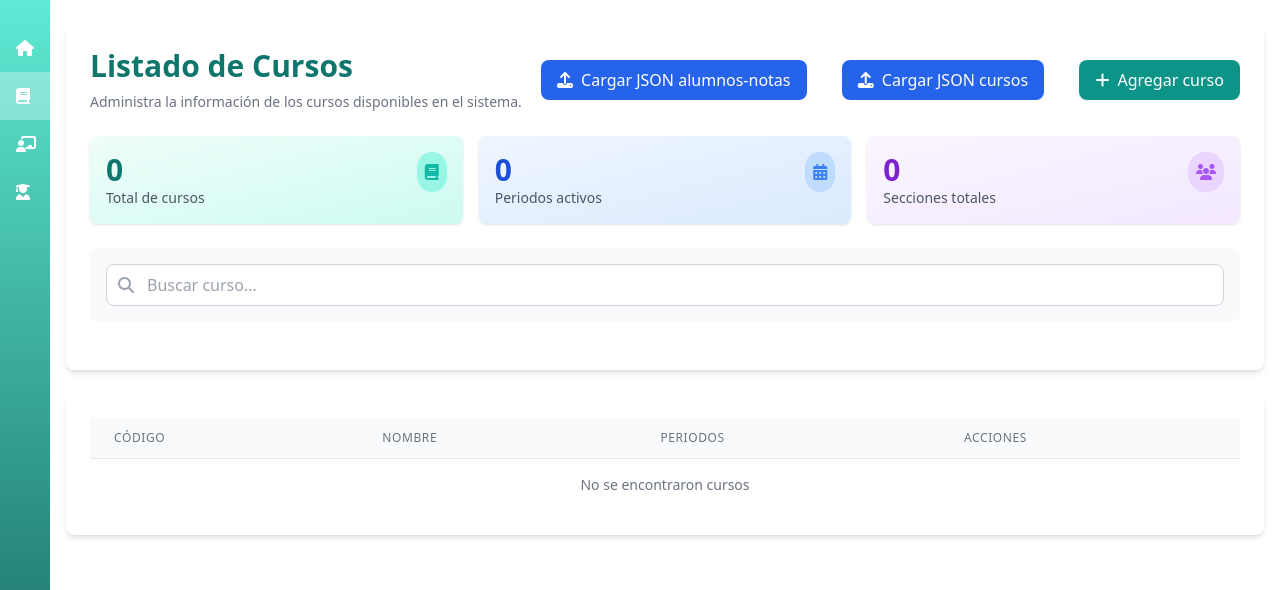
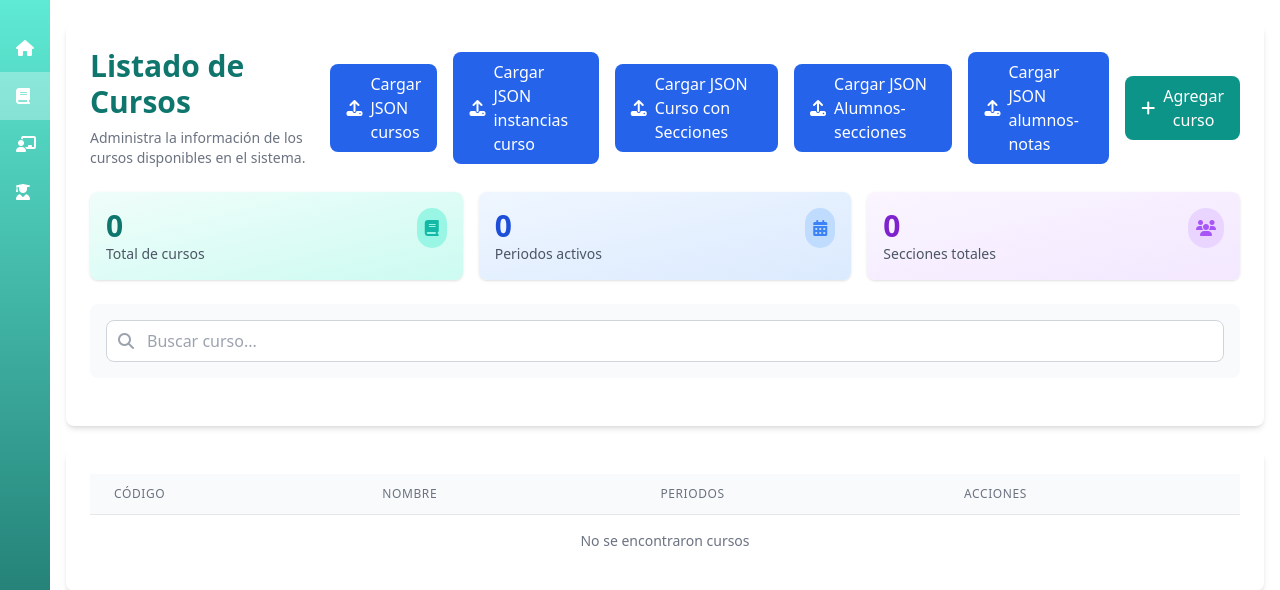
Before and after one commit to CodeByManu/SGA_Verificables, a Flask app: page /courses in a window 1280 px wide. Shown: the part 64-654 px from the top of the page. Run offline with Flask 3, Linux system fonts and the light colour scheme; some libraries are stand-ins or nearby versions.

Commit message:
fix: minor fixes, makin all files uploadable from the same poing

```diff
--- a/templates/courses/courses.html
+++ b/templates/courses/courses.html
@@ -12,16 +12,34 @@
             </div>
         </div>
         <div class="flex items-right mt-4 md:mt-0">
-            <label for="json-file-input-teachers" class="bg-blue-600 hover:bg-blue-700 text-white px-4 py-2 rounded-lg cursor-pointer transition-colors flex items-center mr-4">
+            <label for="json-file-input-course" class="bg-blue-600 hover:bg-blue-700 text-white px-4 py-2 rounded-lg cursor-pointer transition-colors flex items-center mr-4">
+                <i class="fas fa-upload mr-2"></i> Cargar JSON cursos
+            </label>
+            <input type="file" id="json-file-input-course" class="hidden" accept=".json" onchange="handleJsonUpload(this, '/upload/courses')">
+        </div>
+        <div class="flex items-right mt-4 md:mt-0">
+            <label for="json-file-input-periods" class="bg-blue-600 hover:bg-blue-700 text-white px-4 py-2 rounded-lg cursor-pointer transition-colors flex items-center mr-4">
+                <i class="fas fa-upload mr-2"></i> Cargar JSON instancias curso
+            </label>
+            <input type="file" id="json-file-input-periods" class="hidden" accept=".json" onchange="handleJsonUpload(this, '/upload/periods')">
+        </div>
+        <div class="flex items-right mt-4 md:mt-0">
+            <label for="json-file-input-sections-eval" class="bg-blue-600 hover:bg-blue-700 text-white px-4 py-2 rounded-lg cursor-pointer transition-colors flex items-center mr-4">
+                <i class="fas fa-upload mr-2"></i> Cargar JSON Curso con Secciones
+            </label>
+            <input type="file" id="json-file-input-sections-eval" class="hidden" accept=".json" onchange="handleJsonUpload(this, '/upload/sections_with_eval')">
+        </div>
+        <div class="flex items-right mt-4 md:mt-0">
+            <label for="json-file-input-students-section" class="bg-blue-600 hover:bg-blue-700 text-white px-4 py-2 rounded-lg cursor-pointer transition-colors flex items-center mr-4">
+                <i class="fas fa-upload mr-2"></i> Cargar JSON Alumnos-secciones
+            </label>
+            <input type="file" id="json-file-input-students-section" class="hidden" accept=".json" onchange="handleJsonUpload(this, '/upload/students_section')">
+        </div>
+        <div class="flex items-right mt-4 md:mt-0">
+            <label for="json-file-input-grades" class="bg-blue-600 hover:bg-blue-700 text-white px-4 py-2 rounded-lg cursor-pointer transition-colors flex items-center mr-4">
                 <i class="fas fa-upload mr-2"></i> Cargar JSON alumnos-notas
             </label>
-            <input type="file" id="json-file-input-teachers" class="hidden" accept=".json" onchange="handleJsonUpload(this, '/upload/grades')">
-        </div>
-        <div class="flex items-right mt-4 md:mt-0">
-            <label for="json-file-input-entity" class="bg-blue-600 hover:bg-blue-700 text-white px-4 py-2 rounded-lg cursor-pointer transition-colors flex items-center mr-4">
-                <i class="fas fa-upload mr-2"></i> Cargar JSON cursos
-            </label>
-            <input type="file" id="json-file-input-entity" class="hidden" accept=".json" onchange="handleJsonUpload(this, '/upload/courses')">
+            <input type="file" id="json-file-input-grades" class="hidden" accept=".json" onchange="handleJsonUpload(this, '/upload/grades')">
         </div>
         <div class="mt-4 md:mt-0">
             <button
--- a/templates/sections/components/_tab_tasks.html
+++ b/templates/sections/components/_tab_tasks.html
@@ -4,6 +4,12 @@
             <h3 class="text-xl font-semibold text-blue-700">
                 <i class="fas fa-tasks mr-2"></i> Tareas
             </h3>
+            <div class="flex items-right mt-4 md:mt-0">
+                <label for="json-file-input-teachers" class="bg-blue-600 hover:bg-blue-700 text-white px-4 py-2 rounded-lg cursor-pointer transition-colors flex items-center mr-4">
+                    <i class="fas fa-upload mr-2"></i> Cargar JSON alumnos-notas
+                </label>
+                <input type="file" id="json-file-input-teachers" class="hidden" accept=".json" onchange="handleJsonUpload(this, '/upload/grades')">
+            </div>
             <button
                 class="bg-blue-500 hover:bg-blue-600 text-white px-4 py-2 rounded-lg transition-colors flex items-center"
                 onclick="openTaskModal()"
--- a/templates/students/students.html
+++ b/templates/students/students.html
@@ -13,7 +13,7 @@
 
         <div class="flex items-right mt-4 md:mt-0">
             <label for="json-file-input-students" class="bg-blue-600 hover:bg-blue-700 text-white px-4 py-2 rounded-lg cursor-pointer transition-colors flex items-center mr-4">
-                <i class="fas fa-upload mr-2"></i> Cargar JSON
+                <i class="fas fa-upload mr-2"></i> Cargar JSON estudiantes
             </label>
             <input type="file" id="json-file-input-students" class="hidden" accept=".json" onchange="handleJsonUpload(this, '/upload/students')">
         </div>
--- a/templates/teachers/teachers.html
+++ b/templates/teachers/teachers.html
@@ -12,7 +12,7 @@
         </div>
         <div class="flex items-right mt-4 md:mt-0">
             <label for="json-file-input-teachers" class="bg-blue-600 hover:bg-blue-700 text-white px-4 py-2 rounded-lg cursor-pointer transition-colors flex items-center mr-4">
-                <i class="fas fa-upload mr-2"></i> Cargar JSON
+                <i class="fas fa-upload mr-2"></i> Cargar JSON profesores
             </label>
             <input type="file" id="json-file-input-teachers" class="hidden" accept=".json" onchange="handleJsonUpload(this, '/upload/teachers')">
         </div>
```
Also changed, not shown: loaders/grade_loader.py (+9 -4 lines), templates/periods/period_detail.html (+4 -4 lines).
